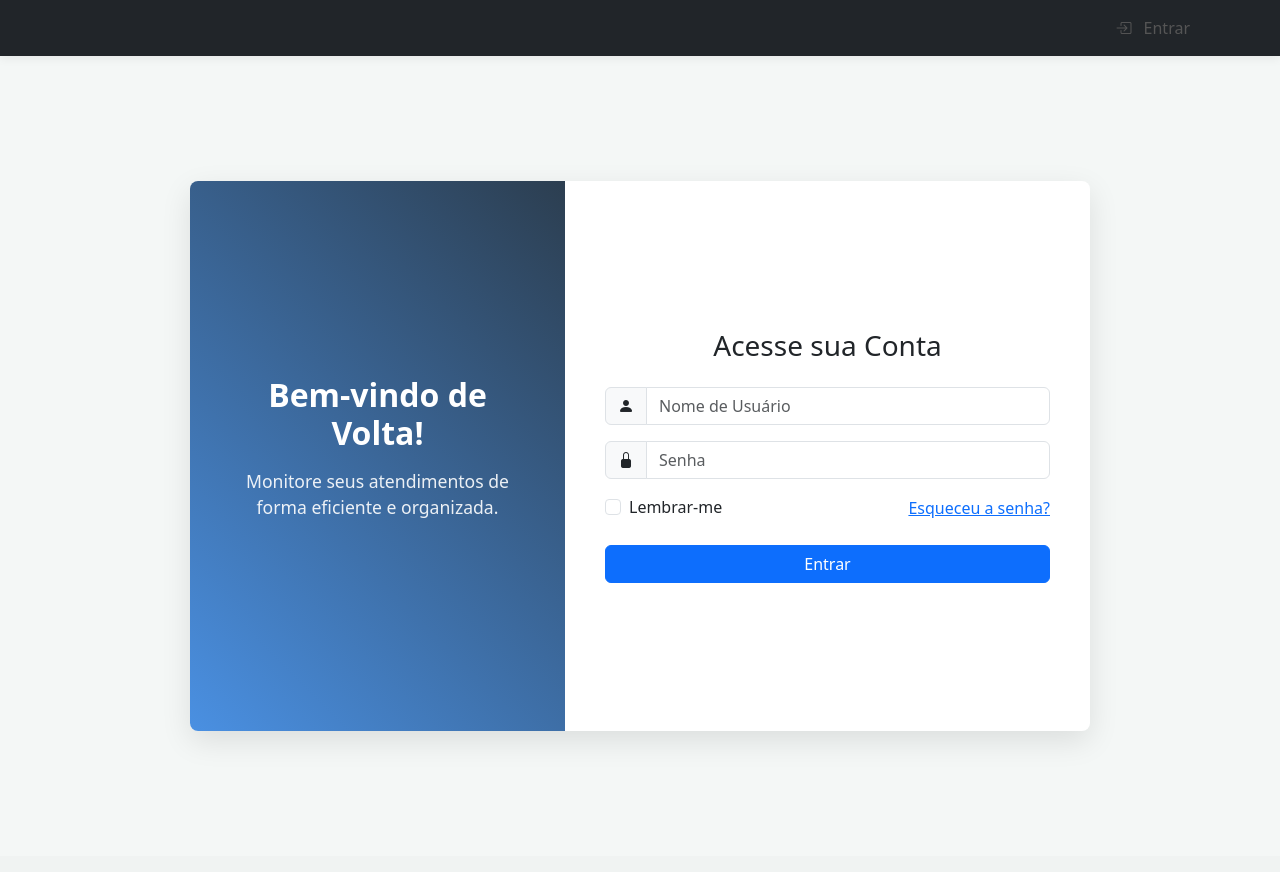
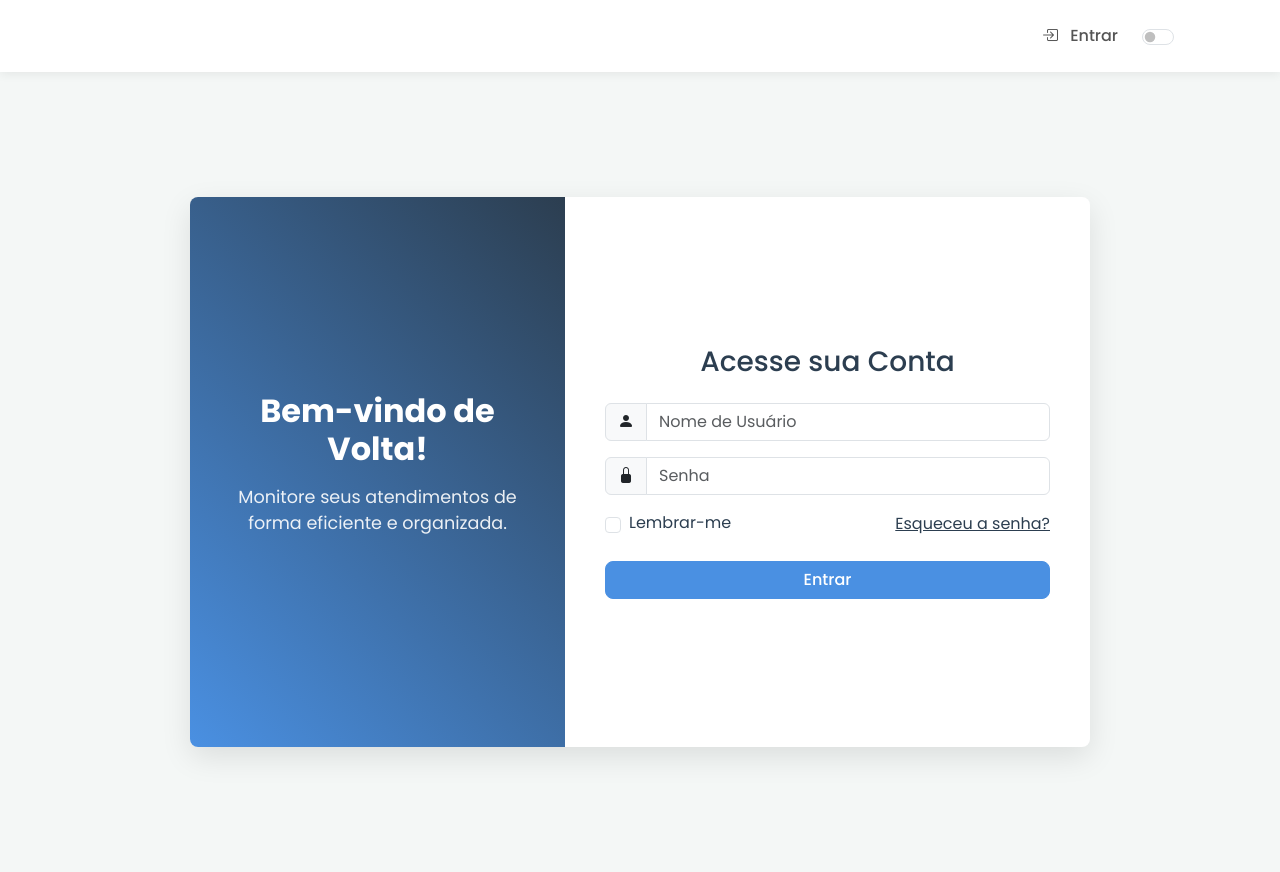
Before and after one commit to CarlosNatanael/monitor_atendimentos, a Flask app: page /login in a window 1280 px wide. Before the commit the page ends 735 px from the top, so only its background shows below. Run offline with Flask 3, Linux system fonts and the light colour scheme; parts of the project's set-up code (start-up, migrations or seed data) failed here and were passed over.

Commit message:
Finaliza design e adiciona modo dark e trilha de auditoria

```diff
--- a/app/static/css/style.css
+++ b/app/static/css/style.css
@@ -183,3 +183,173 @@
     flex-direction: column;
     justify-content: center;
 }
+/* Estilo para o interruptor de tema */
+.form-check-input:checked {
+    background-color: var(--cor-primaria);
+    border-color: var(--cor-primaria);
+}
+
+/* ---------------------------------- */
+/* ---         MODO DARK          --- */
+/* ---------------------------------- */
+
+body.dark-mode {
+    --cor-fundo: #1a202c;
+    --cor-texto: #e2e8f0;
+    --cor-card: #2d3748;
+    --cor-borda: #4a5568;
+    --cor-navbar: #171923;
+    color: var(--cor-texto);
+}
+
+body.dark-mode .navbar {
+    background-color: var(--cor-navbar) !important;
+}
+
+body.dark-mode .navbar-brand,
+body.dark-mode .navbar .nav-link {
+    color: var(--cor-texto) !important;
+}
+
+body.dark-mode .navbar .nav-link:hover {
+    background-color: rgba(255, 255, 255, 0.05);
+}
+
+body.dark-mode .card {
+    background-color: var(--cor-card);
+    border: 1px solid var(--cor-borda);
+}
+
+body.dark-mode .card-header {
+    background-color: rgba(0,0,0,0.2);
+    border-bottom: 1px solid var(--cor-borda);
+}
+
+body.dark-mode .table {
+    color: var(--cor-texto);
+}
+
+body.dark-mode .table-striped>tbody>tr:nth-of-type(odd)>* {
+    --bs-table-accent-bg: rgba(255, 255, 255, 0.05);
+}
+
+body.dark-mode .table-hover>tbody>tr:hover>* {
+    --bs-table-hover-bg: rgba(255, 255, 255, 0.1);
+}
+
+body.dark-mode .list-group-item {
+    background-color: var(--cor-card);
+    border-color: var(--cor-borda);
+    color: var(--cor-texto);
+}
+
+body.dark-mode .list-group-item-action:hover {
+    background-color: #4a5568;
+}
+
+body.dark-mode .form-control,
+body.dark-mode .form-select {
+    background-color: #4a5568;
+    border-color: var(--cor-borda);
+    color: var(--cor-texto);
+}
+
+body.dark-mode .form-control:focus,
+body.dark-mode .form-select:focus {
+    background-color: #4a5568;
+    border-color: var(--cor-primaria);
+    color: var(--cor-texto);
+    box-shadow: 0 0 0 0.25rem rgba(74, 144, 226, 0.25);
+}
+
+body.dark-mode .modal-content {
+    background-color: var(--cor-card);
+}
+
+/* Garante que os títulos e labels dos formulários fiquem brancos */
+body.dark-mode .form-label,
+body.dark-mode h3 {
+    color: var(--cor-texto);
+}
+
+/* Estiliza o cabeçalho da tabela para o modo escuro */
+body.dark-mode .table thead {
+    background-color: rgba(255, 255, 255, 0.08);
+}
+
+/* Melhora a aparência do botão secundário (ex: "Pesquisar") no modo escuro */
+body.dark-mode .btn-secondary {
+    background-color: #4a5568;
+    border-color: #4a5568;
+    color: #fff;
+}
+
+body.dark-mode .btn-secondary:hover {
+    background-color: #5a6578;
+    border-color: #5a6578;
+}
+
+/* 1. Corrige o fundo branco da tabela no modo escuro */
+body.dark-mode .table {
+    /* Define a cor base da tabela como transparente para herdar o fundo do card */
+    --bs-table-bg: transparent;
+    --bs-table-border-color: var(--cor-borda);
+}
+
+/* 2. Alinha o texto do checkbox com a caixa de seleção */
+.form-check {
+    display: flex;
+    align-items: center;
+}
+
+.form-check .form-check-input {
+    margin-right: 0.5em; /* Adiciona um pequeno espaço entre a caixa e o texto */
+}
+
+body.dark-mode .table tbody td {
+    color: #e2e8f0; /* Um branco mais claro e suave */
+    vertical-align: middle; /* Alinha o conteúdo verticalmente no centro da célula */
+}
+
+body.dark-mode .card-header h4 {
+    color: var(--cor-texto);
+}
+
+body.dark-mode .card-header {
+    color: var(--cor-texto);
+}
+
+/* Deixa os subtítulos (h5) claros no modo escuro */
+body.dark-mode .card-body h5 {
+    color: var(--cor-texto);
+}
+
+/* Corrige a caixa de descrição que usava a classe 'bg-light' */
+body.dark-mode .bg-light {
+    background-color: #4a5568 !important; /* Mesma cor dos inputs */
+    border-color: var(--cor-borda) !important;
+}
+
+/* Garante que o texto dentro da caixa de descrição fique claro */
+body.dark-mode .bg-light p {
+    color: var(--cor-texto);
+}
+
+/* Deixa os textos em negrito (strong) mais destacados */
+body.dark-mode .list-group-item strong {
+    color: #fff;
+}
+
+.login-form-container h3 {
+    color: #2c3e50 !important;
+}
+
+/* Mantém a cor para os outros textos */
+.login-form-container .form-check-label,
+.login-form-container a {
+    color: #2c3e50;
+}
+
+.login-form-container a:hover {
+    color: var(--cor-primaria);
+}
--- a/app/templates/admin/dashboard.html
+++ b/app/templates/admin/dashboard.html
@@ -82,7 +82,7 @@
                                     {% elif interaction.status == 'Em Andamento' %}<span class="badge status-andamento">{{ interaction.status }}</span>
                                     {% else %}<span class="badge status-aberto">{{ interaction.status }}</span>{% endif %}
                                 </td>
-                                <td><a href="{{ url_for('main.view_interaction', interaction_id=interaction.id) }}" class="btn btn-outline-info btn-sm">Ver</a></td>
+                                <td><a href="{{ url_for('main.view_interaction', interaction_id=interaction.id) }}" class="btn btn-info btn-sm" title="Visualizar"><i class="bi bi-eye-fill"></i></a></td>
                             </tr>
                             {% else %}
                             <tr><td colspan="5" class="text-center">Nenhum atendimento neste dia.</td></tr>
--- a/app/templates/base.html
+++ b/app/templates/base.html
@@ -11,9 +11,10 @@
   <link href="https://fonts.googleapis.com/css2?family=Poppins:wght@400;500;700&display=swap" rel="stylesheet">
   <link rel="stylesheet" href="https://cdn.jsdelivr.net/npm/bootstrap-icons@1.11.3/font/bootstrap-icons.min.css">
   <link href="https://cdn.jsdelivr.net/npm/bootstrap@5.3.3/dist/css/bootstrap.min.css" rel="stylesheet" ...>
-  <link rel="stylesheet" href="{{ url_for('static', filename='css/style.css') }}">
   <script src="https://cdn.jsdelivr.net/npm/chart.js"></script>
   <link href="https://cdn.jsdelivr.net/npm/bootstrap@5.3.3/dist/css/bootstrap.min.css" rel="stylesheet" integrity="sha384-QWTKZyjpPEjISv5WaRU9OFeRpok6YctnYmDr5pNlyT2bRjXh0JMhjY6hW+ALEwIH" crossorigin="anonymous">
+  <link rel="stylesheet" href="{{ url_for('static', filename='css/style.css') }}">
+  <link rel="icon" type="image/png" href="{{ url_for('static', filename='images/favicon.png') }}">
 </head>
 <body>
 
@@ -36,6 +37,10 @@
               <a class="nav-link" href="{{ url_for('main.login') }}"><i class="bi bi-box-arrow-in-right"></i> Entrar</a>
           {% endif %}
       </div>
+      <div class="form-check form-switch ms-3">
+          <input class="form-check-input" type="checkbox" role="switch" id="themeSwitch">
+          <label class="form-check-label" for="themeSwitch"><i class="bi bi-moon-stars-fill text-white"></i></label>
+      </div>
     </div>
   </nav>
 
@@ -47,5 +52,39 @@
   {% endblock %}
 
   <script src="https://cdn.jsdelivr.net/npm/bootstrap@5.3.3/dist/js/bootstrap.bundle.min.js" integrity="sha384-YvpcrYf0tY3lHB60NNkmXc5s9fDVZLESaAA55NDzOxhy9GkcIdslK1eN7N6jIeHz" crossorigin="anonymous"></script>
+  <script src="https://cdn.jsdelivr.net/npm/bootstrap@5.3.3/dist/js/bootstrap.bundle.min.js" ...></script>
+
+<script>
+    (function() {
+        const themeSwitch = document.getElementById('themeSwitch');
+        const currentTheme = localStorage.getItem('theme') ? localStorage.getItem('theme') : null;
+
+        // Função para aplicar o tema
+        const applyTheme = (theme) => {
+            if (theme === 'dark') {
+                document.body.classList.add('dark-mode');
+                themeSwitch.checked = true;
+            } else {
+                document.body.classList.remove('dark-mode');
+                themeSwitch.checked = false;
+            }
+        };
+
+        // Aplica o tema salvo ao carregar a página
+        if (currentTheme) {
+            applyTheme(currentTheme);
+        }
+
+        // Adiciona o evento de clique no interruptor
+        themeSwitch.addEventListener('change', function() {
+            let theme = 'light';
+            if (this.checked) {
+                theme = 'dark';
+            }
+            localStorage.setItem('theme', theme);
+            applyTheme(theme);
+        });
+    })();
+</script>
 </body>
 </html>
```
Also changed, not shown: app/templates/index.html (+7 -5 lines), app/static/images/favicon.png (added), 1 other file.
